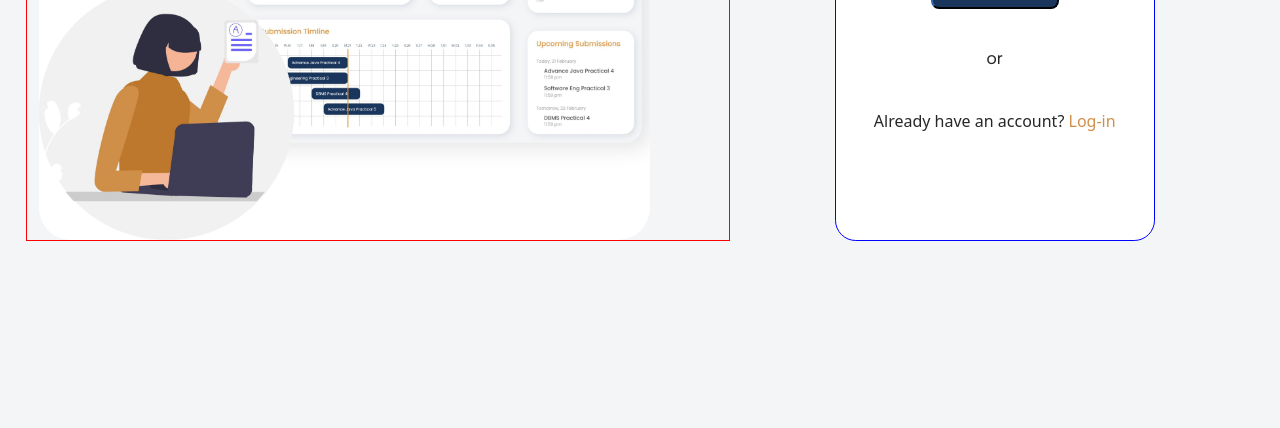
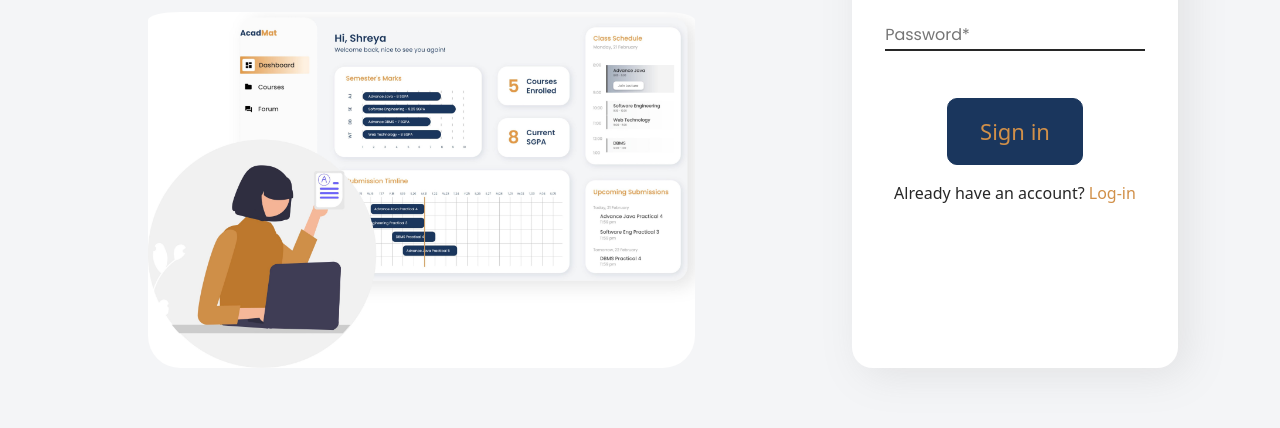
Before and after one commit to itika20/AcadMat, a website: page html/signin.html in a window 1280 px wide. Shown: the part 372-800 px from the top of the page. Drawn offline with nearby package versions, Linux system fonts and the light colour scheme; a web font is replaced by a local one.

Commit message:
sign in page modified

```diff
--- a/html/signin.css
+++ b/html/signin.css
@@ -1,6 +1,6 @@
 @import url("https://fonts.googleapis.com/css2?family=Imperial+Script&family=Poppins:wght@300;400;500;600;700;800&display=swap");
 body {
-    background-color: #F4F5F7;
+  background-color: #f4f5f7;
 }
 
 .acadmat {
@@ -15,19 +15,13 @@ body {
 
 .photoAndDes {
   display: flex;
-    margin-left: 3vw;
+  margin-left: 7rem;
   flex-direction: column;
   width: 55vw;
-    border: 1px solid red;
 }
 
-.des {
-    text-align: left;
-    font: normal normal 600 68px/102px Poppins;
-    font-size: 3em;
-    color: #1A365D;
-    line-height: 1.3em;
-    margin-bottom: 0.5em;
+.des h1 {
+  font-size: 4rem;
 }
 
 .photo {
@@ -36,11 +30,9 @@ body {
 }
 
 .login {
-    border: 1px solid blue;
-    margin-right: 4%;
-    margin-left: 8%;
   border-radius: 1.3rem;
-    width: 25vw;
+  box-shadow: 9px 7px 40px #80808029;
+  width: 25%;
 }
 
 .firstname,
@@ -55,7 +47,7 @@ body {
   font-size: 100%;
   display: inline-block;
   padding: 0%;
-    border: #F4F5F7;
+  border: #f4f5f7;
   border-bottom: #272727 2px solid;
 }
 
@@ -70,9 +62,8 @@ body {
   font: normal normal normal 19px/29px Poppins;
   font-size: 100%;
   display: inline-block;
-    margin-top: 20%;
   padding: 0%;
-    border: #F4F5F7;
+  border: #f4f5f7;
   border-bottom: #272727 2px solid;
 }
 
@@ -96,3 +87,9 @@ body {
 .alreadylogin {
   font: normal normal medium 19px/29px Poppins;
 }
+
+.btn {
+  border-radius: 10px;
+  font-size: 22px;
+  padding: 1rem 2rem;
+}
--- a/html/signin.html
+++ b/html/signin.html
@@ -22,27 +22,38 @@
     </h3>
     <div class="both row">
 
-        <div class="photoAndDes col-6">
-            <div class="des ">One Stop Solution<br> For Your Academics</div>
-            <img class="photo" src="girldash2.jpg" alt="dashboard">
+        <div class="photoAndDes  col-md-8 p-5">
+            <div class="des text-primary ">
+                <h1 class="fw-bold">One Stop Solution</h1>
+                <h1 class="fw-bold">For Your Academics</h1>
+            </div>
+
+            <img class="photo pt-4" src="girldash2.jpg" alt="dashboard">
 
         </div>
 
-        <div class="login bg-light col-6">
+        <div class="login bg-light  col-md-4 p-7 m-5">
+            <h3 class="text-primary p-5">Student Sign-in</h3>
+            <div class="signinsection p-6 ">
                 <form name="signinForm" method="post">
                     <input type="text" name="fname" required class="firstname" placeholder="First name*"></input>
                     <input type="text" name="lname" class="lastname" placeholder="Last name"></input>
                     <input type="email" name="email" required class="email" placeholder="Email*"></input>
                     <input type="password" name="pass" required class="pass" placeholder="Password*"></input>
                     <center>
-                    <input type="submit" value="Sign in" class="signin btn-primary text-secondary"></button>
+                        <div class="join text-center">
+                            <div class="btn btn-primary mt-2 text-secondary">Sign in</div>
+                        </div>
 
                 </form>
-            <div class="or text-dark">or</div>
                 <!-- google signin -->
                 <div class="g-signin2" data-onsuccess="onSignIn"></div>
-            <div class="already text-dark text-primary"> Already have an account? <span class="text-secondary">Log-in</span></div>
+                <div class="already text-dark text-primary pt-3"> Already have an account? <span
+                        class="text-secondary">Log-in</span>
+                </div>
                 </center>
+            </div>
+
         </div>
     </div>
 
@@ -67,8 +78,12 @@
 
 
     <!-- Keep this at the end of body always -->
-    <script src="https://cdn.jsdelivr.net/npm/@popperjs/core@2.10.2/dist/umd/popper.min.js" integrity="sha384-7+zCNj/IqJ95wo16oMtfsKbZ9ccEh31eOz1HGyDuCQ6wgnyJNSYdrPa03rtR1zdB" crossorigin="anonymous"></script>
-    <script src="https://cdn.jsdelivr.net/npm/bootstrap@5.1.3/dist/js/bootstrap.min.js" integrity="sha384-QJHtvGhmr9XOIpI6YVutG+2QOK9T+ZnN4kzFN1RtK3zEFEIsxhlmWl5/YESvpZ13" crossorigin="anonymous"></script>
+    <script src="https://cdn.jsdelivr.net/npm/@popperjs/core@2.10.2/dist/umd/popper.min.js"
+        integrity="sha384-7+zCNj/IqJ95wo16oMtfsKbZ9ccEh31eOz1HGyDuCQ6wgnyJNSYdrPa03rtR1zdB"
+        crossorigin="anonymous"></script>
+    <script src="https://cdn.jsdelivr.net/npm/bootstrap@5.1.3/dist/js/bootstrap.min.js"
+        integrity="sha384-QJHtvGhmr9XOIpI6YVutG+2QOK9T+ZnN4kzFN1RtK3zEFEIsxhlmWl5/YESvpZ13"
+        crossorigin="anonymous"></script>
 </body>
 
 </html>
```
Lines whose indentation alone changed are shown as unchanged.
